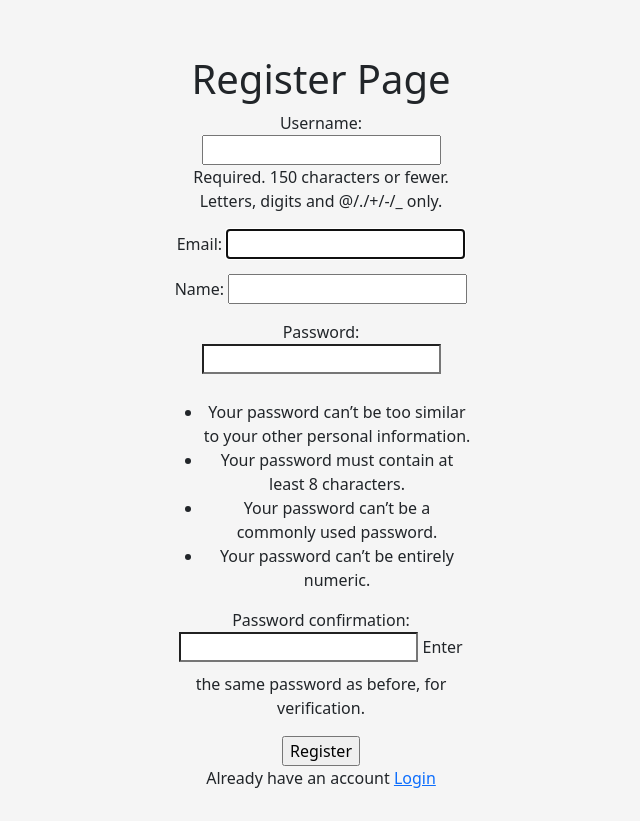
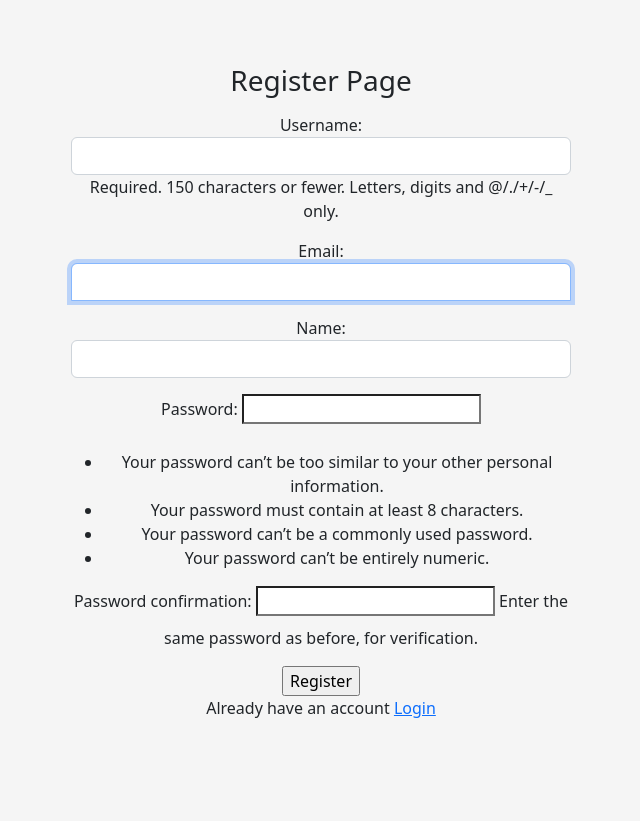
Before and after one commit to shabayekdes/django-event, a Django app: page /register/ in a window 1280 px wide. Shown: the whole page, without its empty margins (319-959 px from the left). After the commit the page ends 718 px from the top, so only its background shows below. Run offline with Django 4.2, Linux system fonts and the light colour scheme.

Commit message:
Add flash message to login page

```diff
--- a/accounts/forms.py
+++ b/accounts/forms.py
@@ -19,3 +19,10 @@ class RegisterUserForm(UserCreationForm):
     class Meta:
         model = User
         fields = ['username', 'email', 'name']
+        widgets = {
+            'username': forms.TextInput(attrs={'class': 'form-control'}),
+            'email': forms.EmailInput(attrs={'class': 'form-control'}),
+            'name': forms.TextInput(attrs={'class': 'form-control'}),
+            # 'password': forms.PasswordInput(attrs={'class': 'form-control'}),
+            # 'password2': forms.PasswordInput(attrs={'class': 'form-control'}),
+        }
--- a/accounts/views.py
+++ b/accounts/views.py
@@ -1,3 +1,4 @@
+from django.contrib import messages
 from django.contrib.auth import authenticate, login, logout
 from django.contrib.auth.decorators import login_required
 from django.http import HttpResponse
@@ -67,6 +68,9 @@ def login_page(request):
         if user is not None:
             login(request, user)
             return redirect('home')
+        else:
+            messages.error(request, 'Username Or Password was wrong!!')
+            return redirect('login')
 
     context = {
         "page": page
--- a/static/css/signin.css
+++ b/static/css/signin.css
@@ -12,7 +12,7 @@ body {
 }
 
 .form-signin {
-  max-width: 330px;
+  max-width: 530px;
   padding: 15px;
 }
 
--- a/templates/auth/login_register.html
+++ b/templates/auth/login_register.html
@@ -14,9 +14,19 @@
 <body class="text-center">
 
 <main class="form-signin w-100 m-auto">
+    {% if messages %}
+        <div class="alert alert-danger" role="alert">
+            <ul class="messages">
+                {% for message in messages %}
+                    <li{% if message.tags %} class="{{ message.tags }}"{% endif %}>{{ message }}</li>
+                {% endfor %}
+            </ul>
+        </div>
+
+    {% endif %}
 
     {% if page == "register" %}
-        <h1>Register Page</h1>
+        <h1 class="h3 mb-3 fw-normal">Register Page</h1>
         <form method="POST" action="{% url 'register' %}">
             {% csrf_token %}
             {{ form.as_p }}
```
